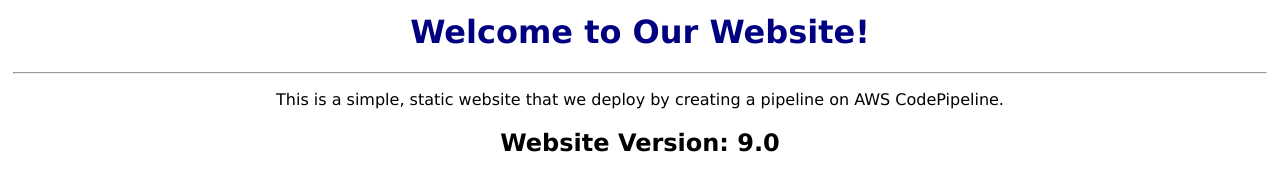
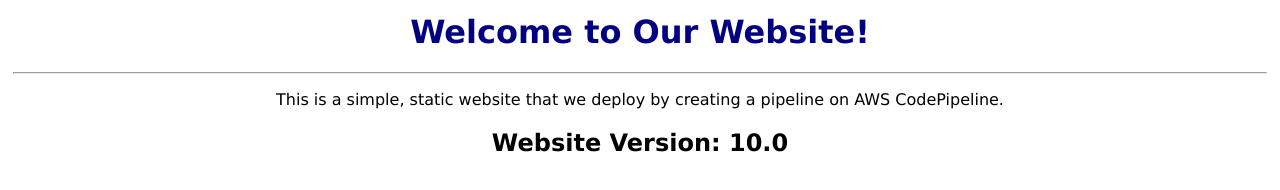
Before and after one commit to vinaypolineni/version-pipeline, a plain HTML site: page index.html in a window 1280 px wide. Drawn offline with Linux system fonts and the light colour scheme.

Commit message:
version 10

```diff
--- a/index.html
+++ b/index.html
@@ -6,6 +6,6 @@
         <h1 style="color:navy">Welcome to Our Website!</h1>
         <hr>
         <p>This is a simple, static website that we deploy by creating a pipeline on AWS CodePipeline.</p>
-        <h2>Website Version: 9.0</h2>
+        <h2>Website Version: 10.0</h2>
     </body>
 </html>
```
